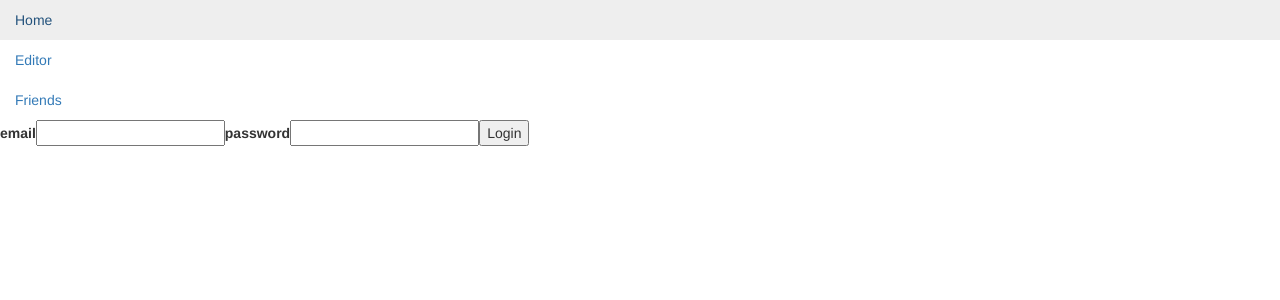
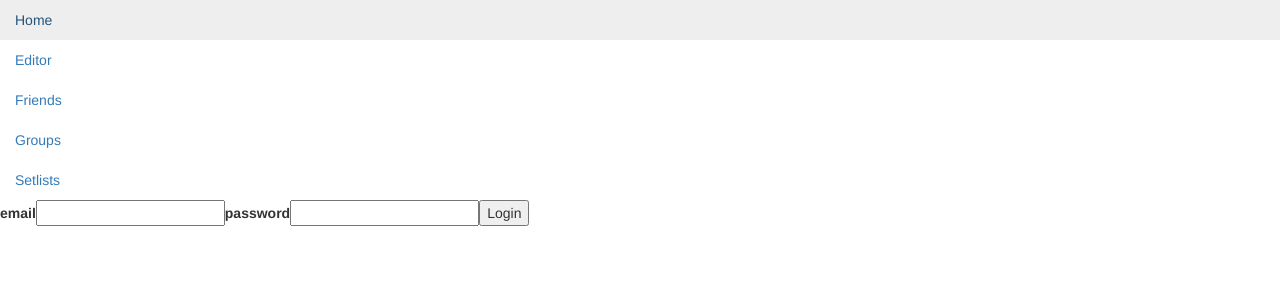
Before and after one commit to mdo5004/song-wallet-client, a React (Create React App) app: page / in a window 1280 px wide. Shown: the top 300 px of the page. Built offline with nearby package versions, Linux system fonts and the light colour scheme.

Commit message:
added links

```diff
--- a/src/components/navbar.js
+++ b/src/components/navbar.js
@@ -14,6 +14,12 @@ export const NavigationBar = () => {
                 <NavLink activeClassName='active' to='/friends'>
                     Friends
                 </NavLink>
+                <NavLink activeClassName='active' to='/groups'>
+                    Groups
+                </NavLink>
+                <NavLink activeClassName='active' to='/setlists'>
+                    Setlists
+                </NavLink>
             </li>
         </ul>
     )
```
